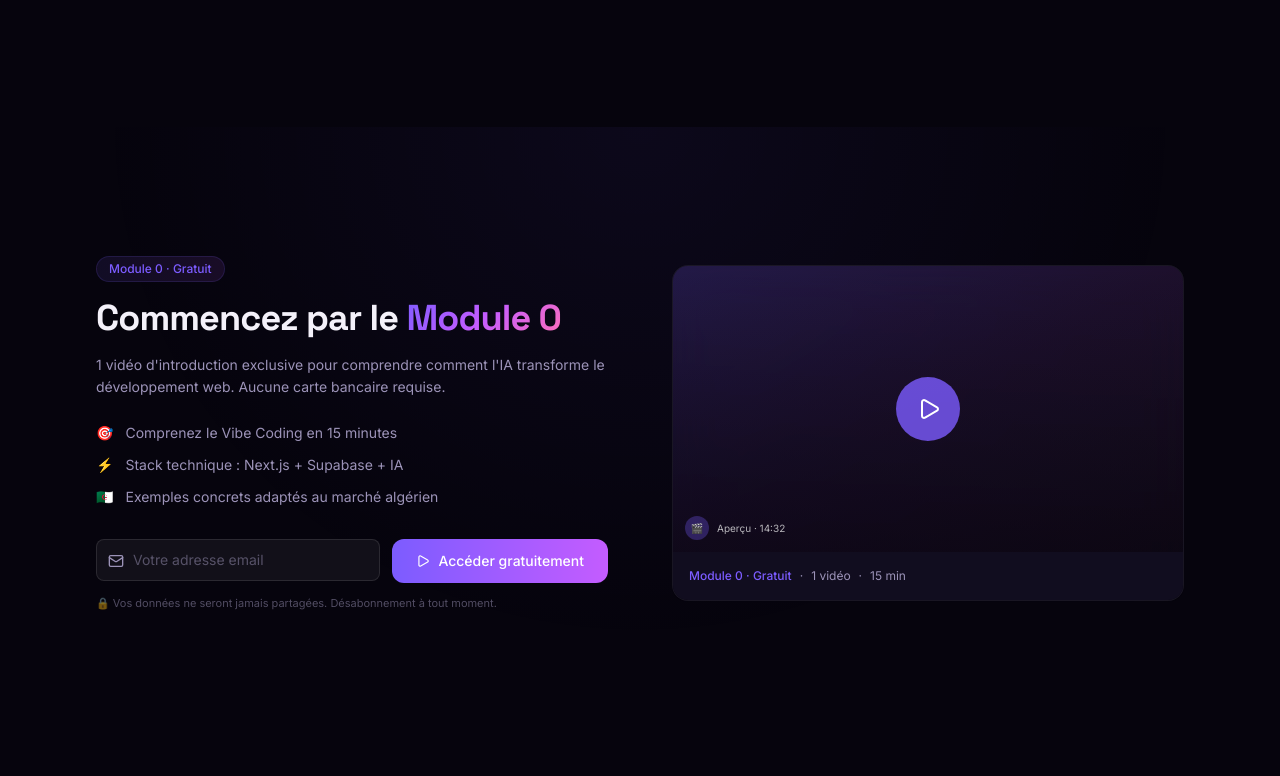
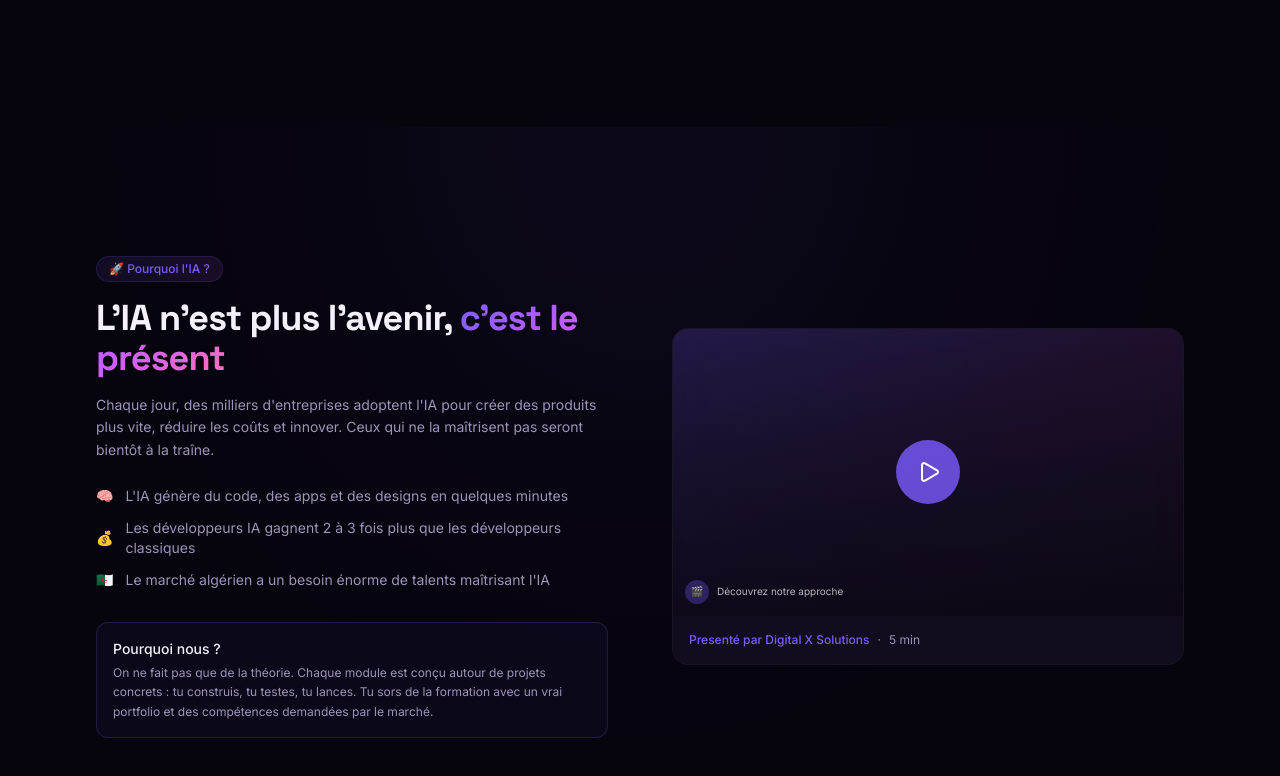
Before and after one commit to karimbzn31/DigitalX-Solutions-, a Next.js app: page / in a window 1280 px wide. Shown: the part 2521-3297 px from the top of the page. Built offline with nearby package versions, Linux system fonts and the light colour scheme.

Commit message:
Replace Module 0 section with AI importance + why us

```diff
--- a/src/components/landing/ModuleZero.tsx
+++ b/src/components/landing/ModuleZero.tsx
@@ -1,31 +1,9 @@
 "use client";
-import { useState } from "react";
 import { motion } from "framer-motion";
-import { Mail, Check, Loader2, Play } from "lucide-react";
-import { NebulaButton } from "@/components/shared/NebulaButton";
+import { Play } from "lucide-react";
 import { NebulaBadge } from "@/components/shared/NebulaBadge";
 
 export function ModuleZero() {
-  const [email, setEmail] = useState("");
-  const [status, setStatus] = useState<"idle" | "loading" | "success" | "error">("idle");
-
-  const handleSubmit = async (e: React.FormEvent) => {
-    e.preventDefault();
-    if (!email) return;
-    setStatus("loading");
-    try {
-      const res = await fetch("/api/leads", {
-        method: "POST",
-        headers: { "Content-Type": "application/json" },
-        body: JSON.stringify({ email }),
-      });
-      if (!res.ok) throw new Error("Erreur");
-      setStatus("success");
-    } catch {
-      setStatus("error");
-    }
-  };
-
   return (
     <section className="relative py-24 lg:py-32 overflow-hidden">
       <div
@@ -35,28 +13,28 @@ export function ModuleZero() {
 
       <div className="relative z-10 max-w-6xl mx-auto px-4 sm:px-6 lg:px-8">
         <div className="grid lg:grid-cols-2 gap-12 lg:gap-16 items-center">
-          {/* Left: Video preview */}
+          {/* Left: Text content */}
           <motion.div
             initial={{ opacity: 0, x: -30 }}
             whileInView={{ opacity: 1, x: 0 }}
             viewport={{ once: true, margin: "-80px" }}
             transition={{ duration: 0.6 }}
           >
-            <NebulaBadge variant="violet" className="mb-4">Module 0 · Gratuit</NebulaBadge>
+            <NebulaBadge variant="violet" className="mb-4">🚀 Pourquoi l&apos;IA ?</NebulaBadge>
             <h2 className="text-3xl sm:text-4xl font-display font-bold text-star-white tracking-tight leading-tight mb-4">
-              Commencez par le{" "}
-              <span className="text-gradient">Module 0</span>
+              L&apos;IA n&apos;est plus l&apos;avenir,{" "}
+              <span className="text-gradient">c&apos;est le présent</span>
             </h2>
             <p className="text-sm text-mist leading-relaxed mb-6">
-              1 vidéo d&apos;introduction exclusive pour comprendre comment l&apos;IA transforme le développement web.
-              Aucune carte bancaire requise.
+              Chaque jour, des milliers d&apos;entreprises adoptent l&apos;IA pour créer des produits plus vite, réduire les coûts et innover.
+              Ceux qui ne la maîtrisent pas seront bientôt à la traîne.
             </p>
 
             <div className="space-y-3 mb-8">
               {[
-                { icon: "🎯", text: "Comprenez le Vibe Coding en 15 minutes" },
-                { icon: "⚡", text: "Stack technique : Next.js + Supabase + IA" },
-                { icon: "🇩🇿", text: "Exemples concrets adaptés au marché algérien" },
+                { icon: "🧠", text: "L'IA génère du code, des apps et des designs en quelques minutes" },
+                { icon: "💰", text: "Les développeurs IA gagnent 2 à 3 fois plus que les développeurs classiques" },
+                { icon: "🇩🇿", text: "Le marché algérien a un besoin énorme de talents maîtrisant l'IA" },
               ].map((item) => (
                 <div key={item.text} className="flex items-center gap-3 text-sm text-mist">
                   <span>{item.icon}</span>
@@ -65,53 +43,16 @@ export function ModuleZero() {
               ))}
             </div>
 
-            {/* Email capture */}
-            {status === "success" ? (
-              <motion.div
-                initial={{ opacity: 0, scale: 0.95 }}
-                animate={{ opacity: 1, scale: 1 }}
-                className="flex items-center gap-3 p-4 rounded-xl bg-emerald-500/10 border border-emerald-500/20 text-emerald-400"
-              >
-                <Check className="w-5 h-5 shrink-0" />
-                <div>
-                  <p className="text-sm font-medium">Module 0 débloqué !</p>
-                  <p className="text-xs text-emerald-400/70">Vérifiez votre boîte mail pour accéder à la vidéo.</p>
-                </div>
-              </motion.div>
-            ) : (
-              <form onSubmit={handleSubmit} className="flex flex-col sm:flex-row gap-3">
-                <div className="relative flex-1">
-                  <Mail className="absolute left-3 top-1/2 -translate-y-1/2 w-4 h-4 text-mist" />
-                  <input
-                    type="email"
-                    value={email}
-                    onChange={(e) => setEmail(e.target.value)}
-                    placeholder="Votre adresse email"
-                    required
-                    className="w-full pl-9 pr-3 py-2.5 rounded-lg bg-white/5 border border-white/10 text-sm text-star-white placeholder:text-mist/50 focus:outline-none focus:border-violet/50 transition-colors"
-                  />
-                </div>
-                <NebulaButton type="submit" disabled={status === "loading"} className="shrink-0">
-                  {status === "loading" ? (
-                    <Loader2 className="w-4 h-4 animate-spin" />
-                  ) : (
-                    <>
-                      <Play className="w-3.5 h-3.5" />
-                      Accéder gratuitement
-                    </>
-                  )}
-                </NebulaButton>
-              </form>
-            )}
-
-            {status === "error" && (
-              <p className="text-xs text-rose mt-2">Une erreur est survenue. Réessayez.</p>
-            )}
-
-            <p className="text-[11px] text-mist/50 mt-3">🔒 Vos données ne seront jamais partagées. Désabonnement à tout moment.</p>
+            <div className="p-4 rounded-xl border border-violet/20 bg-violet/5">
+              <p className="text-sm font-medium text-star-white mb-1">Pourquoi nous ?</p>
+              <p className="text-xs text-mist leading-relaxed">
+                On ne fait pas que de la théorie. Chaque module est conçu autour de projets concrets : tu construis, tu testes, tu lances.
+                Tu sors de la formation avec un vrai portfolio et des compétences demandées par le marché.
+              </p>
+            </div>
           </motion.div>
 
-          {/* Right: Visual preview */}
+          {/* Right: Video preview */}
           <motion.div
             initial={{ opacity: 0, x: 30 }}
             whileInView={{ opacity: 1, x: 0 }}
@@ -127,16 +68,14 @@ export function ModuleZero() {
                 </div>
                 <div className="absolute bottom-3 left-3 z-10 flex items-center gap-2">
                   <div className="w-6 h-6 rounded-full bg-violet/30 flex items-center justify-center text-[10px]">🎬</div>
-                  <span className="text-[10px] text-white/70">Aperçu · 14:32</span>
+                  <span className="text-[10px] text-white/70">Découvrez notre approche</span>
                 </div>
               </div>
               <div className="p-4 bg-surface">
                 <div className="flex items-center gap-2 text-xs text-mist">
-                  <span className="text-violet font-medium">Module 0 · Gratuit</span>
+                  <span className="text-violet font-medium">Presenté par Digital X Solutions</span>
                   <span>·</span>
-                  <span>1 vidéo</span>
-                  <span>·</span>
-                  <span>15 min</span>
+                  <span>5 min</span>
                 </div>
               </div>
             </div>
```
